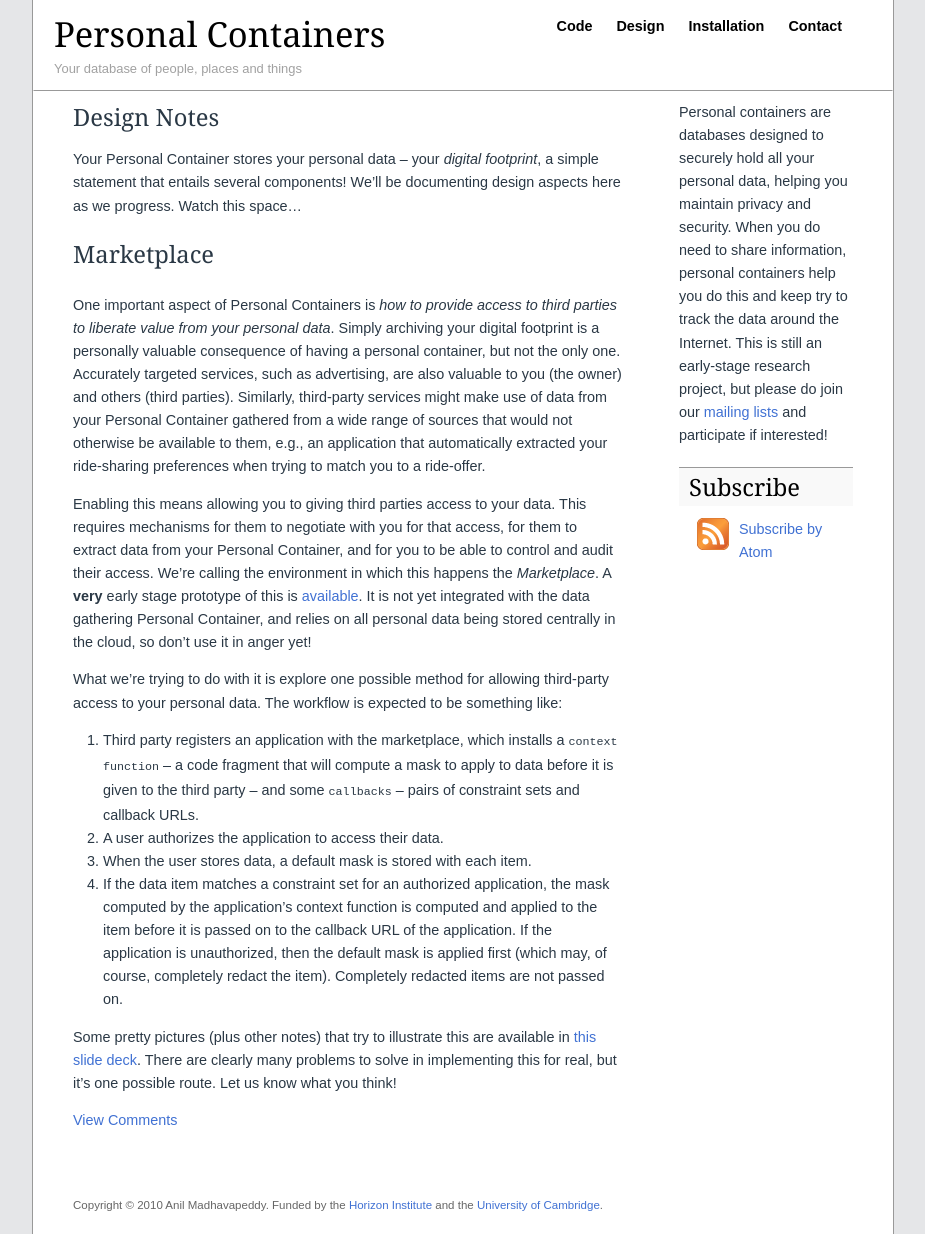
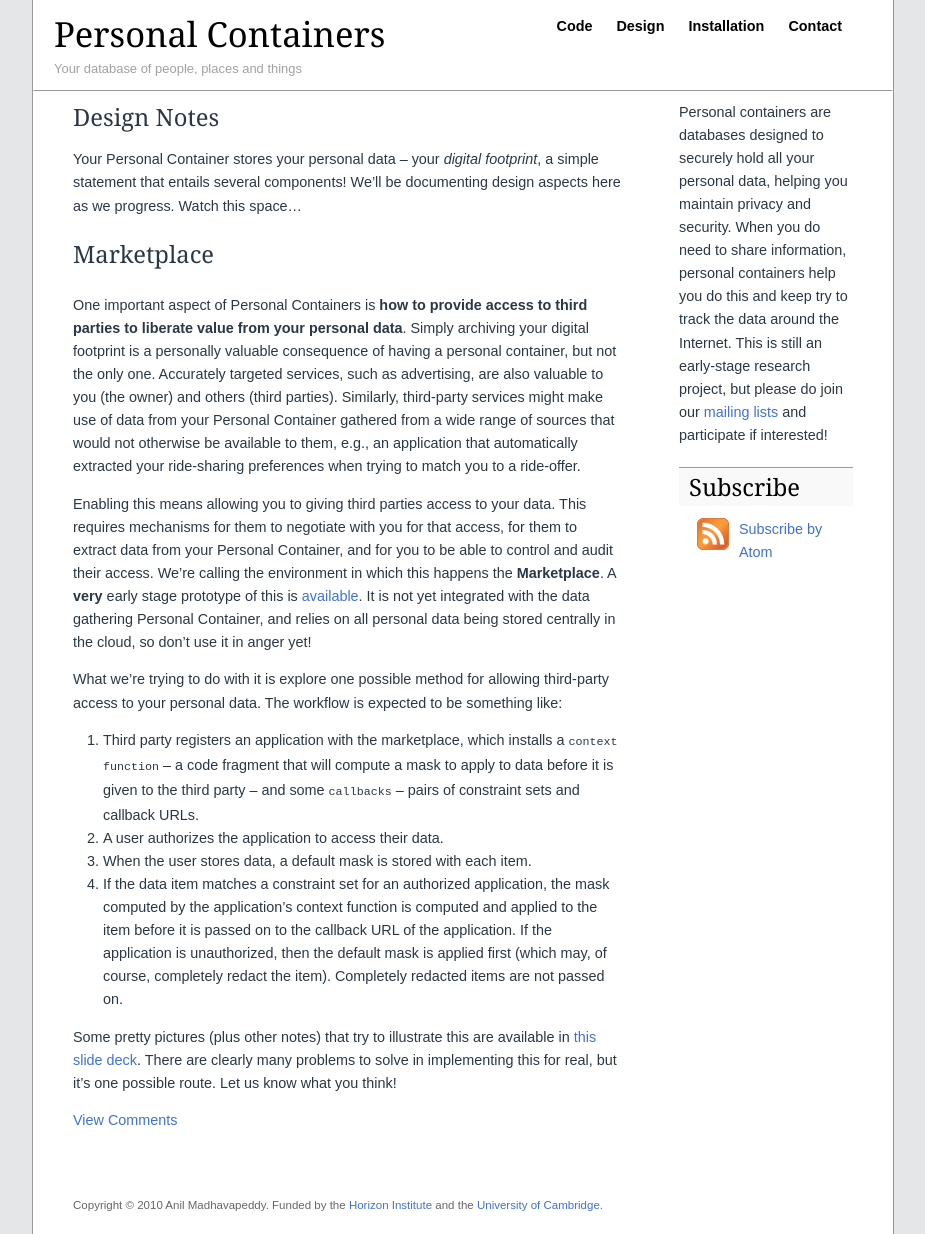
Before and after one commit to avsm/perscon.net, a Jekyll site: the page built from design.markdown, in a window 1280 px wide. Shown: the whole page, without its empty margins (177-1102 px from the left). Built offline with Jekyll 4.4.1, drawn with Linux system fonts in a browser that asks for light colours; comment, search, counter and statistics services are not loaded.

```diff
--- a/design.markdown
+++ b/design.markdown
@@ -14,8 +14,8 @@ be documenting design aspects here as we progress.  Watch this space...
 Marketplace
 -----------
 
-One important aspect of Personal Containers is *how to provide access
-to third parties to liberate value from your personal data*.  Simply
+One important aspect of Personal Containers is **how to provide access
+to third parties to liberate value from your personal data**.  Simply
 archiving your digital footprint is a personally valuable consequence
 of having a personal container, but not the only one.  Accurately
 targeted services, such as advertising, are also valuable to you (the
@@ -30,7 +30,7 @@ your data.  This requires mechanisms for them to negotiate with you
 for that access, for them to extract data from your Personal
 Container, and for you to be able to control and audit their access.
 We're calling the environment in which this happens the
-*Marketplace*.  A **very** early stage prototype of this is
+**Marketplace**.  A **very** early stage prototype of this is
 [available][perscon-gae].  It is not yet integrated with the data
 gathering Personal Container, and relies on all personal data being
 stored centrally in the cloud, so don't use it in anger yet!
```
